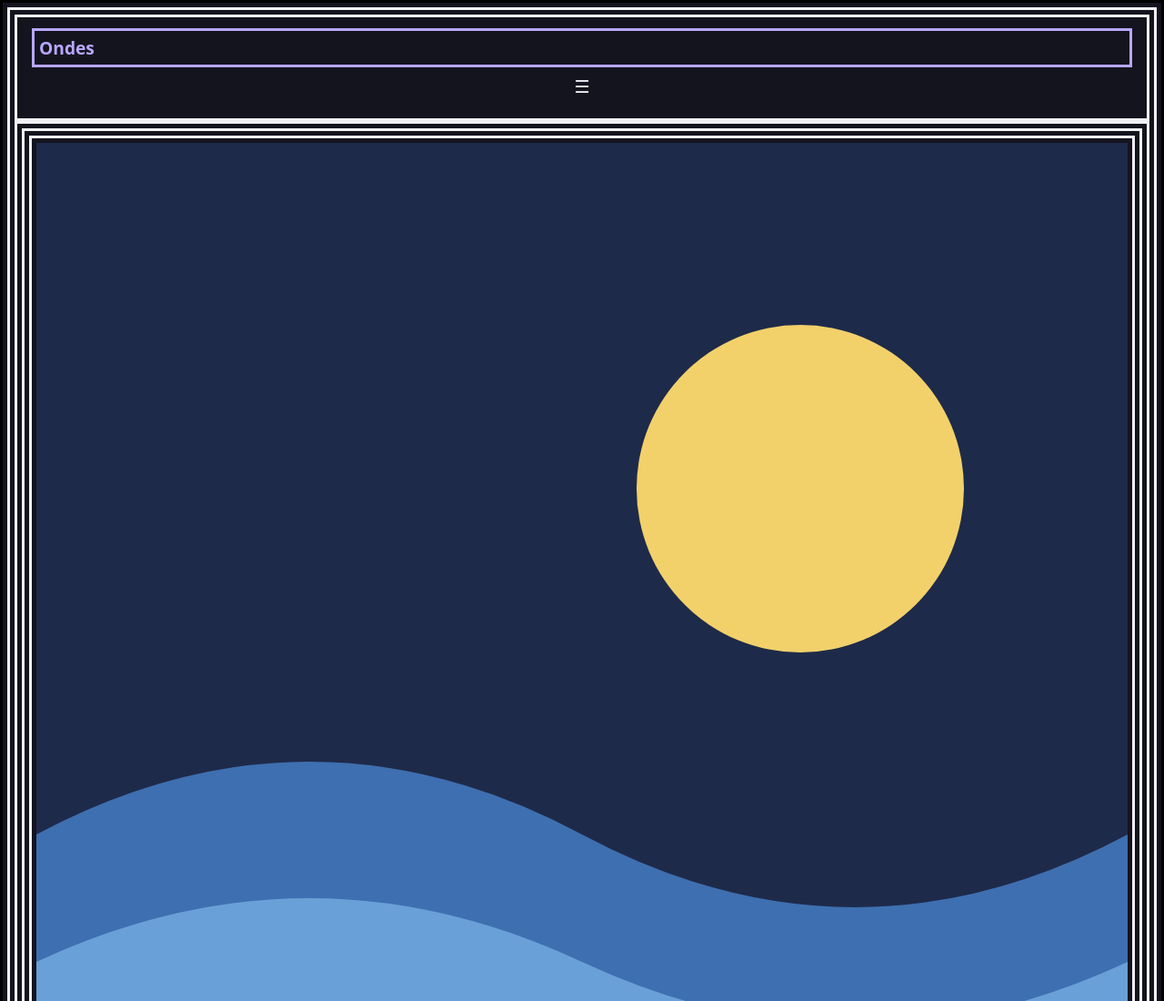
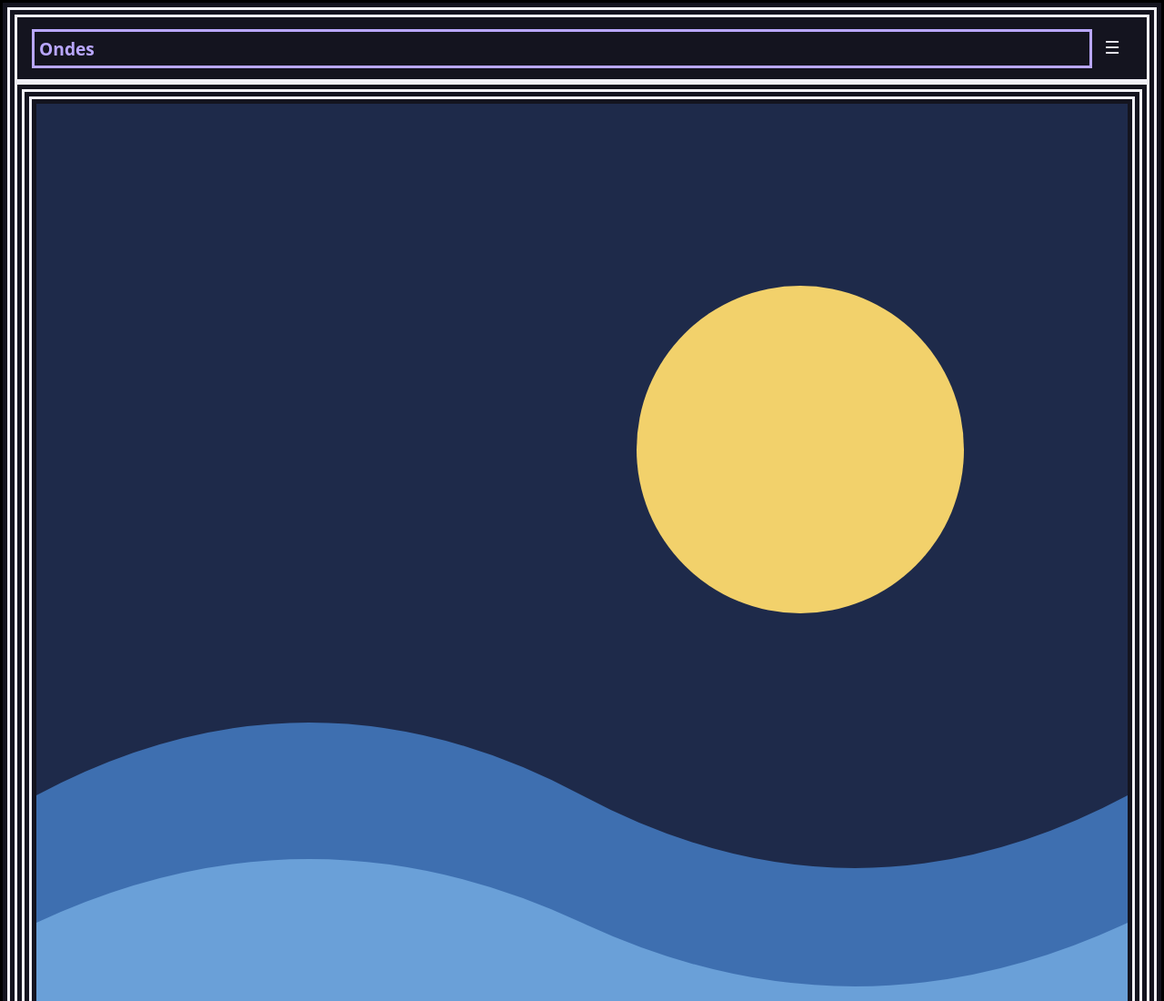
Before and after one commit to sidoniemakolo03-dot/kata-web-6-lecteur-musique-s7, a plain HTML site: page index.html in a window 1280 px wide. Shown: the top 1100 px of the page at 91% size. Drawn offline with Linux system fonts and the light colour scheme.

Commit message:
TODO 2 : mise en page de l'en-tête avec flexbox

```diff
--- a/style.css
+++ b/style.css
@@ -129,9 +129,9 @@ h2 {
 /* ---------- TODO 2 — L'en-tête ---------- */
 
 .entete{
-  display: block;
-  justify-content: center;
-  align-items: normal;
+  display: flex;
+  justify-content: space-between;
+  align-items: center;
   padding: 12px 16px;
 
 }
```
